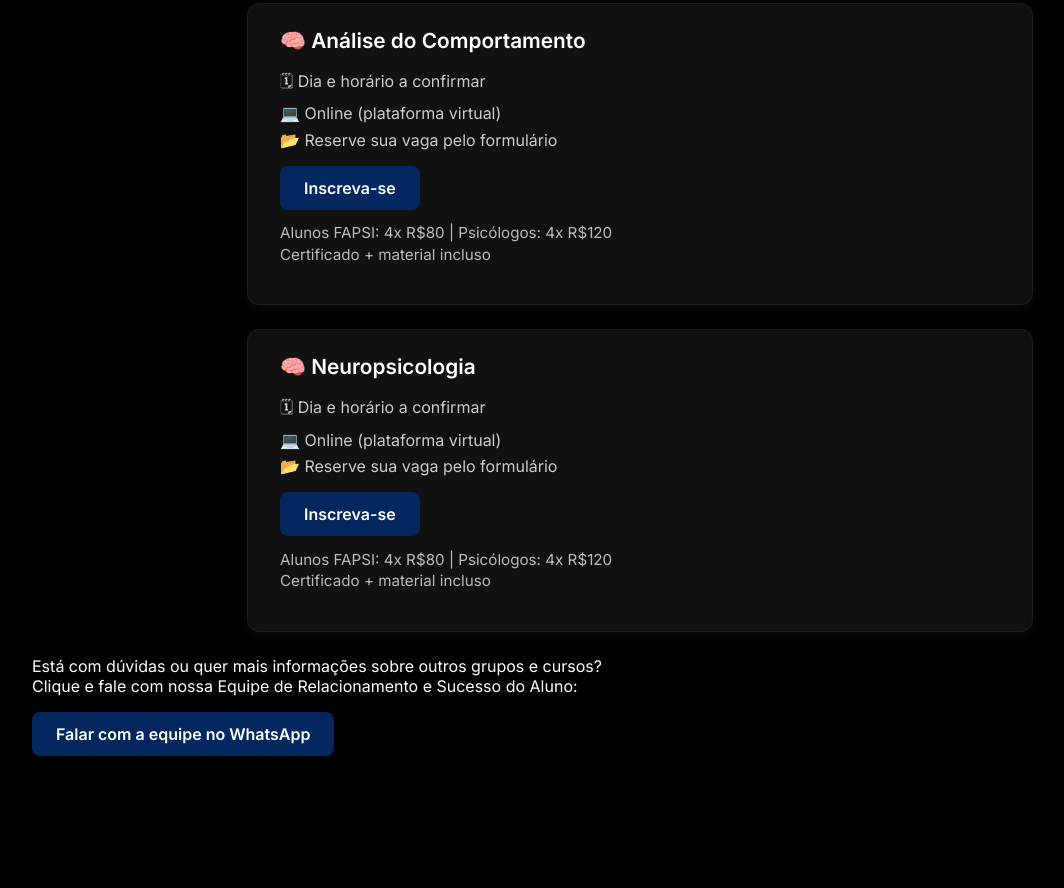
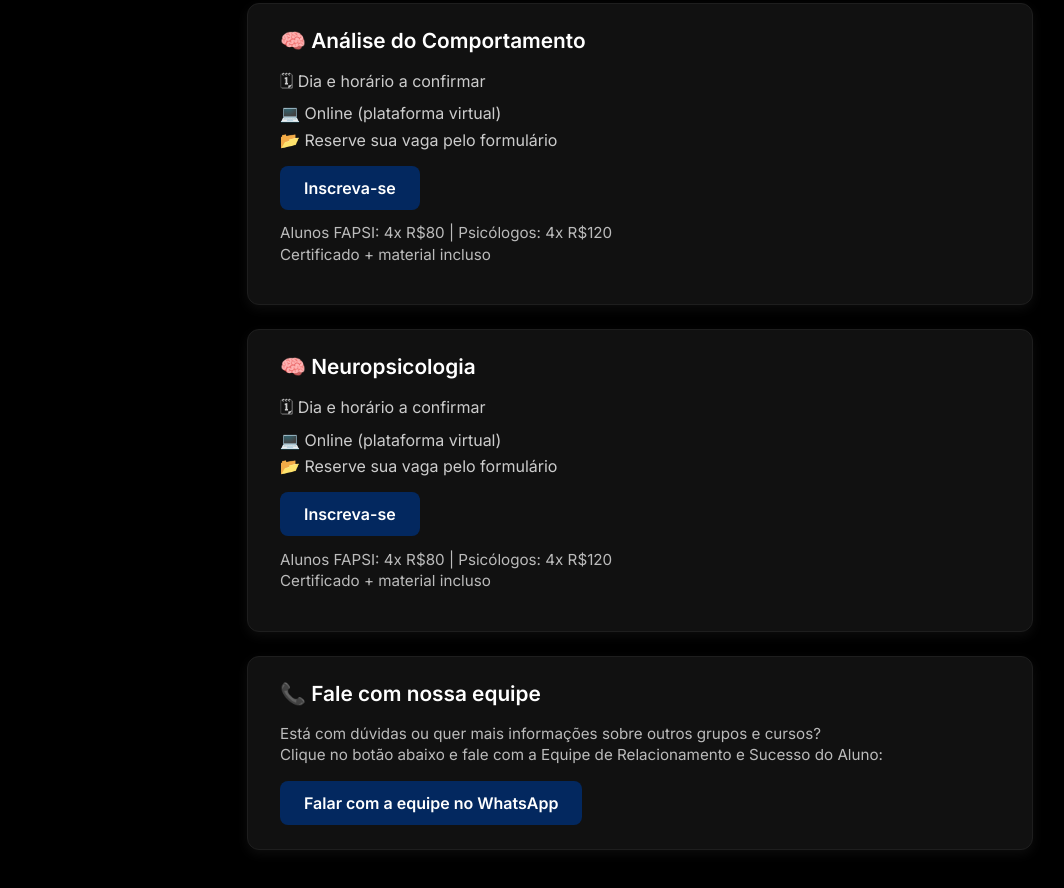
Before and after one commit to chtucci/fapsi-linktree, a plain HTML site: page index.html in a window 1280 px wide. Shown: the part 1027-1915 px from the top of the page, without its empty margins (0-1064 px from the left). Before the commit the page ends 1815 px from the top, so only its background shows below. Drawn offline with Linux system fonts and the light colour scheme.

Commit message:
ajuste visual do bloco de contato final com layout de card

```diff
--- a/index.html
+++ b/index.html
@@ -148,8 +148,12 @@
     <p class="info">Alunos FAPSI: 4x R$80 | Psicólogos: 4x R$120<br />Certificado + material incluso</p>
   </div>
 
-  <div class="contact-card">
-    <p>Está com dúvidas ou quer mais informações sobre outros grupos e cursos?<br />Clique e fale com nossa Equipe de Relacionamento e Sucesso do Aluno:</p>
+  <div class="card">
+    <h2>📞 Fale com nossa equipe</h2>
+    <p class="info">
+      Está com dúvidas ou quer mais informações sobre outros grupos e cursos?<br />
+      Clique no botão abaixo e fale com a Equipe de Relacionamento e Sucesso do Aluno:
+    </p>
     <a class="link-button" href="https://wa.me/5516974018062" target="_blank">Falar com a equipe no WhatsApp</a>
   </div>
 </body>
```
